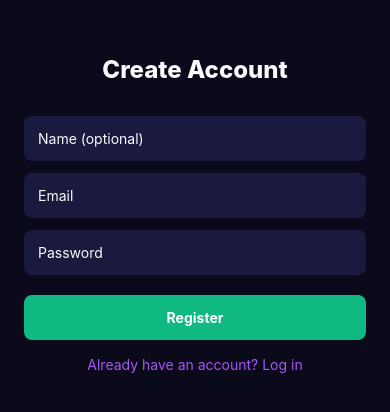
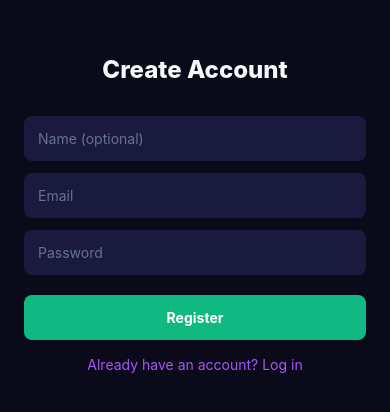
Before and after one commit to adieaquino/nexus-mobile, a React Native app: screen /Register in a window 390 px wide. Shown: the part 208-620 px from the top of the page. Built offline with nearby package versions, Linux system fonts and the light colour scheme.

Commit message:
Update RegisterScreen.tsx

```diff
--- a/src/screens/RegisterScreen.tsx
+++ b/src/screens/RegisterScreen.tsx
@@ -30,10 +30,17 @@ export default function RegisterScreen({ navigation }: Props) {
   return (
     <View style={styles.container}>
       <Text style={styles.title}>Create Account</Text>
-      <TextInput style={styles.input} placeholder="Name (optional)" value={name} onChangeText={setName} />
+      <TextInput
+        style={styles.input}
+        placeholder="Name (optional)"
+        placeholderTextColor="#64748b"
+        value={name}
+        onChangeText={setName}
+      />
       <TextInput
         style={styles.input}
         placeholder="Email"
+        placeholderTextColor="#64748b"
         autoCapitalize="none"
         keyboardType="email-address"
         value={email}
@@ -42,6 +49,7 @@ export default function RegisterScreen({ navigation }: Props) {
       <TextInput
         style={styles.input}
         placeholder="Password"
+        placeholderTextColor="#64748b"
         secureTextEntry
         value={password}
         onChangeText={setPassword}
```
